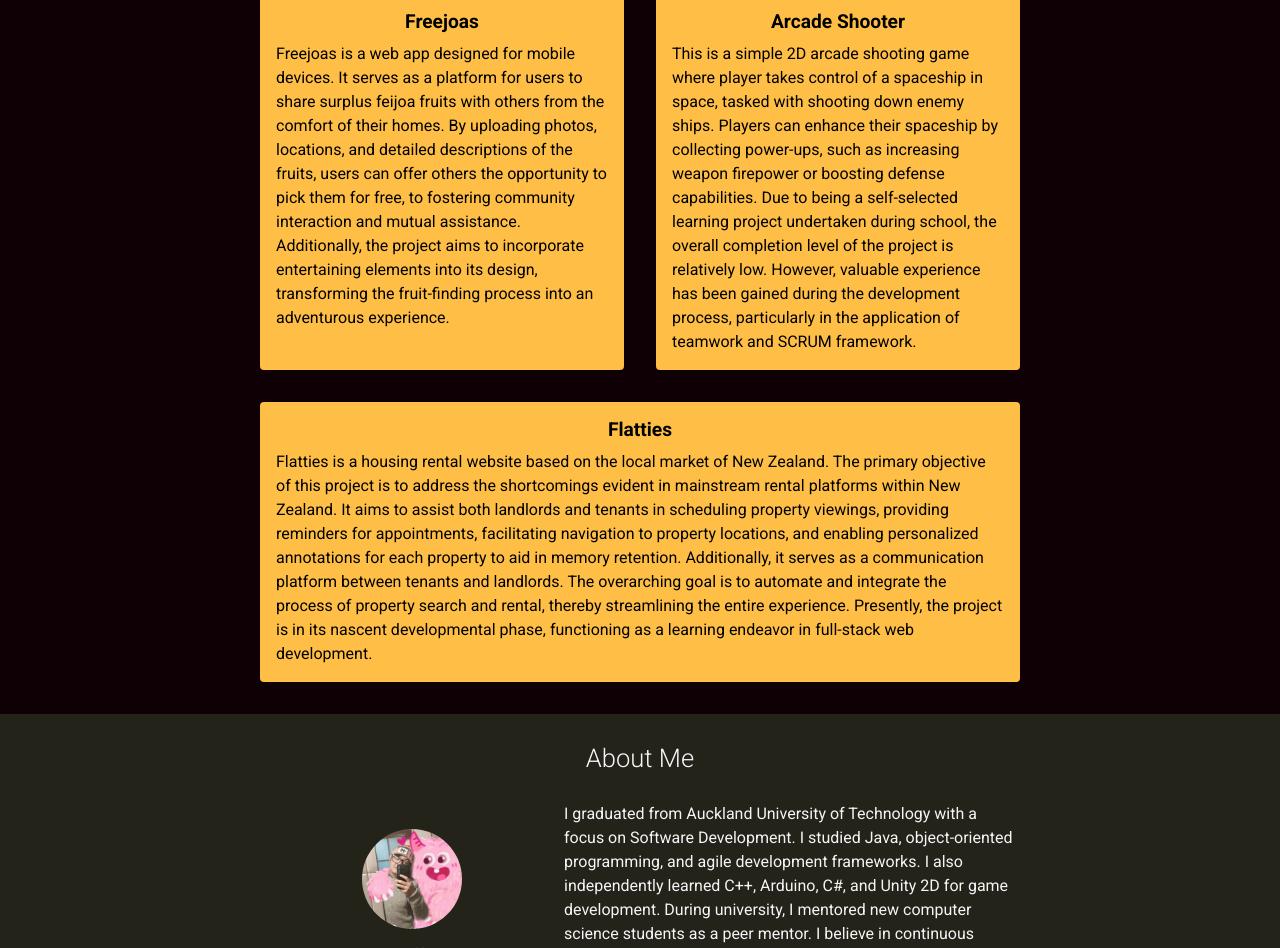
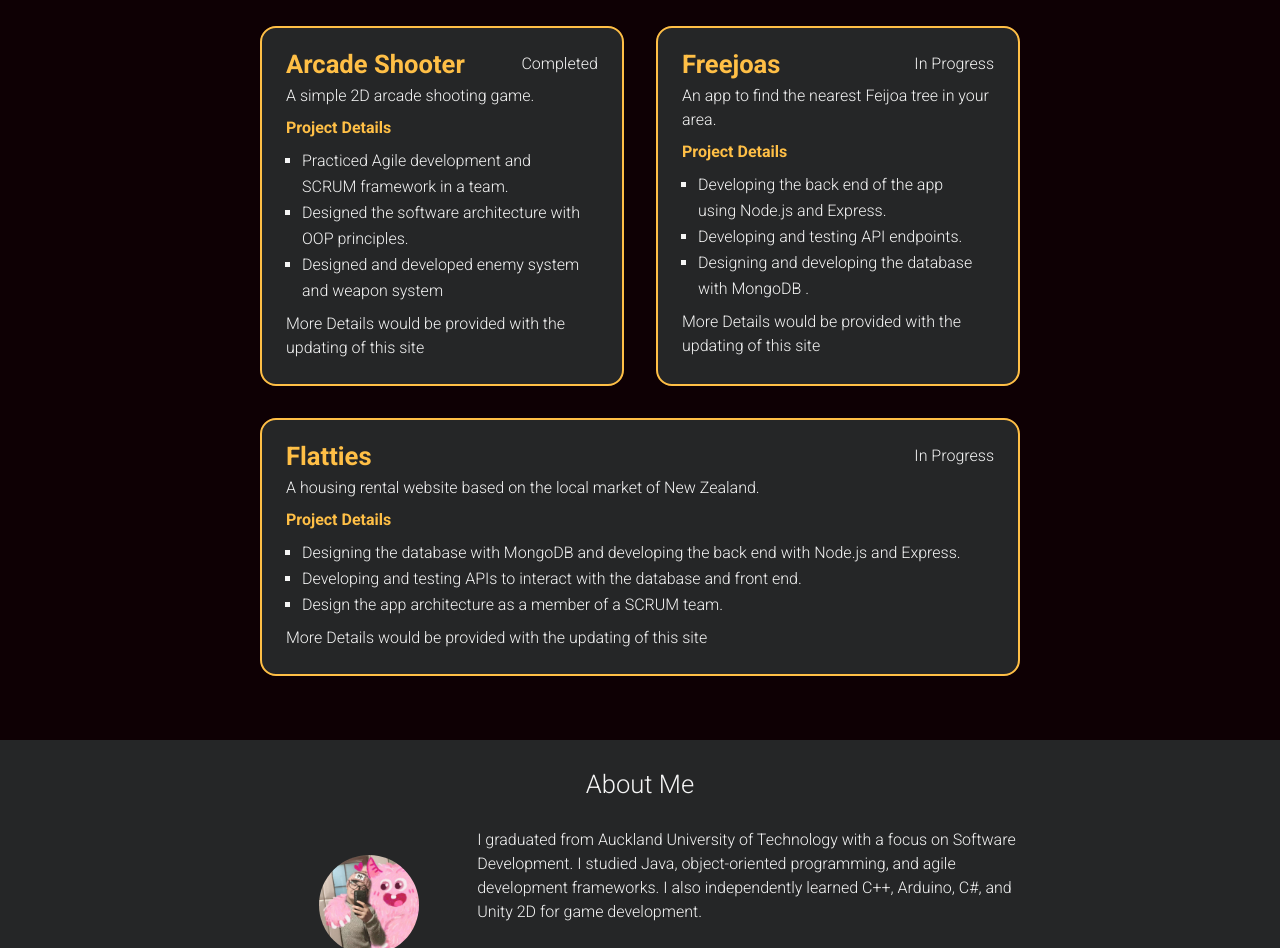
Before and after one commit to wsking233/Profile-Page, a React (Create React App) app in the folder william-profile/: page / in a window 1280 px wide. Shown: the part 1164-2112 px from the top of the page. Built offline with nearby package versions, Linux system fonts and the light colour scheme.

Commit message:
update the project card and color pattern

```diff
--- a/william-profile/src/assets/datas/ProjectData.json
+++ b/william-profile/src/assets/datas/ProjectData.json
@@ -1,8 +1,33 @@
 {
     "en": [
         {
+            "title": "Arcade Shooter",
+            "status": "Completed",
+            "brief": "A simple 2D arcade shooting game.",
+            "description": "This is a simple 2D arcade shooting game where player takes control of a spaceship in space, tasked with shooting down enemy ships. Players can enhance their spaceship by collecting power-ups, such as increasing weapon firepower or boosting defense capabilities. Due to being a self-selected learning project undertaken during school, the overall completion level of the project is relatively low. However, valuable experience has been gained during the development process, particularly in the application of teamwork and SCRUM framework.",
+            "tech": [
+                "Unity 2D",
+                "C#"
+            ],
+            "tasks": [
+                {
+                    "id": 1,
+                    "task": "Practiced Agile development and SCRUM framework in a team."
+                },
+                {
+                    "id": 2,
+                    "task": "Designed the software architecture with OOP principles."
+                },
+                {
+                    "id": 3,
+                    "task": "Designed and developed enemy system and weapon system"
+                }
+            ]
+        },
+        {
             "title": "Freejoas",
-            "status": "In progress",
+            "status": "In Progress",
+            "brief": "An app to find the nearest Feijoa tree in your area.",
             "description": "Freejoas is a web app designed for mobile devices. It serves as a platform for users to share surplus feijoa fruits with others from the comfort of their homes. By uploading photos, locations, and detailed descriptions of the fruits, users can offer others the opportunity to pick them for free, to fostering community interaction and mutual assistance. Additionally, the project aims to incorporate entertaining elements into its design, transforming the fruit-finding process into an adventurous experience.",
             "tech": [
                 "React",
@@ -11,20 +36,26 @@
                 "Express",
                 "MongoDB",
                 "Axios"
-            ]
-        },
-        {
-            "title": "Arcade Shooter",
-            "status": "Completed",
-            "description": "This is a simple 2D arcade shooting game where player takes control of a spaceship in space, tasked with shooting down enemy ships. Players can enhance their spaceship by collecting power-ups, such as increasing weapon firepower or boosting defense capabilities. Due to being a self-selected learning project undertaken during school, the overall completion level of the project is relatively low. However, valuable experience has been gained during the development process, particularly in the application of teamwork and SCRUM framework.",
-            "tech": [
-                "Unity 2D",
-                "C#"
+            ],
+            "tasks": [
+                {
+                    "id": 1,
+                    "task": "Developing the back end of the app using Node.js and Express."
+                },
+                {
+                    "id": 2,
+                    "task": "Developing and testing API endpoints."
+                },
+                {
+                    "id": 3,
+                    "task": "Designing and developing the database with MongoDB ."
+                }
             ]
         },
         {
             "title": "Flatties",
-            "status": "In progress",
+            "status": "In Progress",
+            "brief": "A housing rental website based on the local market of New Zealand.",
             "description": "Flatties is a housing rental website based on the local market of New Zealand. The primary objective of this project is to address the shortcomings evident in mainstream rental platforms within New Zealand. It aims to assist both landlords and tenants in scheduling property viewings, providing reminders for appointments, facilitating navigation to property locations, and enabling personalized annotations for each property to aid in memory retention. Additionally, it serves as a communication platform between tenants and landlords. The overarching goal is to automate and integrate the process of property search and rental, thereby streamlining the entire experience. Presently, the project is in its nascent developmental phase, functioning as a learning endeavor in full-stack web development.",
             "tech": [
                 "React",
@@ -35,13 +66,53 @@
                 "Axios",
                 "Material UI",
                 "SCRUM"
+            ],
+            "tasks": [
+                {
+                    "id": 1,
+                    "task": "Designing the database with MongoDB and developing the back end with Node.js and Express."
+                },
+                {
+                    "id": 2,
+                    "task": "Developing and testing APIs to interact with the database and front end."
+                },
+                {
+                    "id": 3,
+                    "task": "Design the app architecture as a member of a SCRUM team."
+                }
             ]
         }
     ],
     "zh": [
         {
+            "title": "Arcade Shooter",
+            "status": "项目已结束",
+            "brief": "一款简单的 2D 街机射击游戏。",
+            "description": "这是一款简易的 2D 街机射击游戏，玩家扮演一名宇宙飞船的驾驶员，任务是击落敌方飞船。玩家可以通过收集道具来增强自己的飞船，比如获取不同的武器或者防御护盾。由于该项目是在校期间进行的自主选题学习项目，整体完成度较低，但在开发过程中积累了宝贵的经验，尤其是在团队合作和SCRUM框架的应用方面。",
+            "tech": [
+                "Unity 2D",
+                "C#",
+                "SCRUM"
+            ],
+            "tasks": [
+                {
+                    "id": 1,
+                    "task": "在团队开发中学习敏捷开发和SCRUM框架。"
+                },
+                {
+                    "id": 2,
+                    "task": "使用面向对象编程原则设计软件架构。"
+                },
+                {
+                    "id": 3,
+                    "task": "设计和开发敌人系统和武器系统。"
+                }
+            ]
+        },
+        {
             "title": "Freejoas",
             "status": "项目开发中",
+            "brief": "一款可以帮助你找到附近斐济果树的应用。",
             "description": "Freejoas 是专为移动设备设计的Web App。它提供了一个平台，让用户在家中有富余的斐济果时可以与他人共享。用户可以通过发布斐济果的照片、位置和详细描述，向其他人免费提供采摘的机会以促进社区之间的交流与互助。另外，该项目还在寻求娱乐性的设计，让寻找斐济果的过程更像是一场冒险。",
             "tech": [
                 "React",
@@ -50,21 +121,26 @@
                 "Express",
                 "MongoDB",
                 "Axios"
-            ]
-        },
-        {
-            "title": "Arcade Shooter",
-            "status": "项目已结束",
-            "description": "这是一款简易的 2D 街机射击游戏，玩家扮演一名宇宙飞船的驾驶员，任务是击落敌方飞船。玩家可以通过收集道具来增强自己的飞船，比如获取不同的武器或者防御护盾。由于该项目是在校期间进行的自主选题学习项目，整体完成度较低，但在开发过程中积累了宝贵的经验，尤其是在团队合作和SCRUM框架的应用方面。",
-            "tech": [
-                "Unity 2D",
-                "C#",
-                "SCRUM"
+            ],
+            "tasks": [
+                {
+                    "id": 1,
+                    "task": "使用 Node.js 和 Express 开发应用的后端。"
+                },
+                {
+                    "id": 2,
+                    "task": "开发和测试 API 入口。"
+                },
+                {
+                    "id": 3,
+                    "task": "使用 MongoDB 设计和开发数据库。"
+                }
             ]
         },
         {
             "title": "Flatties",
-            "status": "In progress",
+            "status": "项目开发中",
+            "brief": "一款基于新西兰本地市场的找房租房网站。",
             "description": "Flatties 是一款基于新西兰本地市场的找房租房网站。该项目的主要目标是解决新西兰本地主流租房网站存在的不足之处。其旨在协助房东和房客安排房产看房时间、提供看房提醒、导航至房产地址，并为每个房产提供个性化备注以便记忆。此外，该项目还为潜在室友和房东之间的沟通提供平台。总体目标是实现找房租房过程的自动化和一体化，从而简化整个体验。目前，该项目处于早期开发阶段，作为一个全栈 Web 开发的学习项目。",
             "tech": [
                 "React",
@@ -74,6 +150,20 @@
                 "MongoDB",
                 "Axios",
                 "Material UI"
+            ],
+            "tasks": [
+                {
+                    "id": 1,
+                    "task": "使用 Node.js 和 Express 开发应用的后端。"
+                },
+                {
+                    "id": 2,
+                    "task": "开发和测试 API 入口。"
+                },
+                {
+                    "id": 3,
+                    "task": "使用 MongoDB 设计和开发数据库。"
+                }
             ]
         }
     ]
--- a/william-profile/src/assets/languages/translations.json
+++ b/william-profile/src/assets/languages/translations.json
@@ -14,13 +14,14 @@
     "my_projects": "My Projects",
 
     "about_me": "About Me",
-    "about_me_content": "I graduated from Auckland University of Technology with a focus on Software Development. I studied Java, object-oriented programming, and agile development frameworks. I also independently learned C++, Arduino, C#, and Unity 2D for game development. During university, I mentored new computer science students as a peer mentor. I believe in continuous learning and improvement, which inspired me to create this website. Let's keep progressing.",
+    "about_me_content": "I graduated from Auckland University of Technology with a focus on Software Development. I studied Java, object-oriented programming, and agile development frameworks. I also independently learned C++, Arduino, C#, and Unity 2D for game development.",
+    "about_me_content_2": "During university, I mentored new computer science students as a peer mentor. I believe in continuous learning and improvement, which inspired me to create this website. Let's keep progressing.",
     "updating": "Thanks for your visiting, this project will continuously updating...",
 
     "contact_me": "Contact Me",
     "email": "Email",
     "location": "Auckland, New Zealand",
-    "use_permission":"Used with permission."
+    "use_permission":"Permission obtained ."
   },
   "zh": {
     "home": "主页",
@@ -43,6 +44,6 @@
     "contact_me": "联系方式",
     "email": "邮箱",
     "location": "奥克兰, 新西兰",
-    "use_permission":"UI设计已获授权使用。"
+    "use_permission":"已获得使用许可。"
   }
 }
--- a/william-profile/src/components/About.js
+++ b/william-profile/src/components/About.js
@@ -24,6 +24,10 @@ function About() {
                         <p>
                             {translations[language].about_me_content}
                         </p>
+                        <br />
+                        <p>
+                            {translations[language].about_me_content_2}
+                        </p>
                         <hr/>
                         <p>{translations[language].updating}</p>
 
--- a/william-profile/src/components/Footer.js
+++ b/william-profile/src/components/Footer.js
@@ -38,7 +38,7 @@ function Footer() {
                                 <p>{translations[language].location}</p>
                                 <hr />
                                 <p>
-                                UI Designed by {' '}
+                                UI Design inspiration comes from {' '}
                                 <a href="https://www.behance.net/gallery/128820167/Python-Developer-Website-Design" target="_blank" rel="noreferrer">
                                 Muhammad Munaf</a>
                                 </p>
--- a/william-profile/src/components/Header.js
+++ b/william-profile/src/components/Header.js
@@ -75,10 +75,9 @@ function Header() {
                     </Select>
                 </FormControl>
             </div>
-
-            {/* <div className="placeHolder">
+            <div className="placeHolder">
                 <img src={WW} alt="W.W LOGO" />
-            </div> */}
+            </div>
         </header>
     );
 }
--- a/william-profile/src/components/Project.js
+++ b/william-profile/src/components/Project.js
@@ -3,15 +3,30 @@ import projects from '../assets/datas/ProjectData.json';
 import translations from '../assets/languages/translations.json';
 import { useLanguage } from './LanguageContext';
 
+function ProjectCard(props) {
 
-
-function ProjectCard(props) {
     return (
         <div className='projectCard'>
-            <h4 className='cardsTitle'>{props.data.title}</h4>
-            <p>{props.data.description}</p>
-            {/* <a>Click to see detail</a> */}
+            <div className='projectTitleTop'>
+                            <div>
+                                <h4 className='projectTitle' >{props.data.title}</h4>
+                            </div>
+                            <div>
+                                <p>{props.data.status}</p>
+                            </div>
+                        </div>
+            <p>{props.data.brief}</p>
+            <h5>Project Details</h5>
+            <ul>
+                {props.data.tasks.map((task) => {
+                    return (
+                        <li key={task.id}>{task.task}</li>
+                    );
+                })}
+            </ul>
+            <p>More Details would be provided with the updating of this site</p>
         </div>
+
     );
 }
 
@@ -31,7 +46,6 @@ function Project() {
                         );
                     }
                     )}
-
                 </div>
 
             </div>
--- a/william-profile/src/components/layout.css
+++ b/william-profile/src/components/layout.css
@@ -1,6 +1,6 @@
 :root {
     --black: #0e0004;
-    --black2: #23231a;
+    --black2: #252627;
     /* --black2: #23231a; */
 
     --white: #f5f5f5;
@@ -96,6 +96,8 @@ header img{
 .headerLanguage{
 
     /* margin: auto 0; */
+    position: fixed;
+    right: 0;
     padding: 20px;
 }
 
@@ -120,7 +122,19 @@ h2 {
     text-align: center;
 }
 
+.projectTitle{
+    color: var(--primary);
+    font-size: 1.6rem;
+}
+
+.projectTitleTop{
+    display: flex;
+    flex-direction: row;
+    justify-content: space-between;
+}
+
 .cardsTitle {
+    /* color: var(--primary); */
     font-size: 1.2rem;
     font-weight: 700;
 }
@@ -176,6 +190,7 @@ h2 {
     flex: row;
     flex-wrap: wrap;
     padding: 32px 16px;
+    margin: 32px 0;
     background-color: var(--black);
 }
 
@@ -195,15 +210,29 @@ h2 {
     min-width: 280px;
     text-align: left;
     text-wrap: wrap;
-    padding: 16px;
-    background-color: var(--primary);
-    border-radius: 4px;
+    padding: 24px;
+    border-radius: 16px;
+    border: 2px solid var(--primary);
     flex: 1;
     row-gap: 8px;
     display: flex;
     flex-direction: column;
-    align-items: center;
-    color: black;
+    background-color: var(--black2);
+    color: var(--white);
+}
+
+.projectCard p, li{
+    font-weight: 100;
+}
+
+.projectCard ul{
+    padding: 0 16px;
+    line-height: 26px;
+    list-style-type: square;
+}
+
+.projectCard h4, h5{
+    color: var(--primary);
 }
 
 /* About page style */
@@ -215,7 +244,7 @@ h2 {
 
 .topContainer {
     display: grid;
-    grid-template-columns: 1fr 1.5fr;
+    grid-template-columns: 0.4fr 1fr;
 }
 
 .leftContainer {
@@ -231,6 +260,10 @@ h2 {
     height: 100px;
     border-radius: 50%;
     object-fit: cover;
+}
+
+.rightContainer p{
+    font-weight: 100 ;
 }
 
 .footerContainer {
@@ -271,6 +304,11 @@ h2 {
     margin-right: 16px;
 }
 
+.contactInfo a{
+    color:var(--primary);
+    text-decoration: none;
+}
+
 
 .copyright {
     background-color: var(--black2);
```
